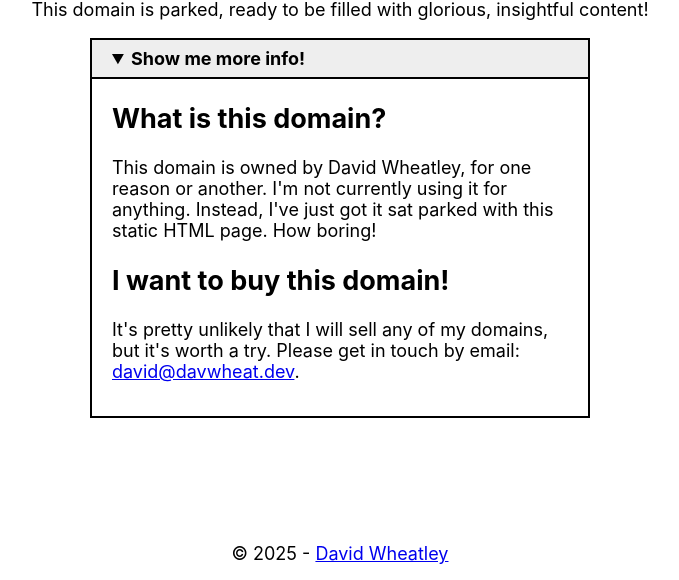
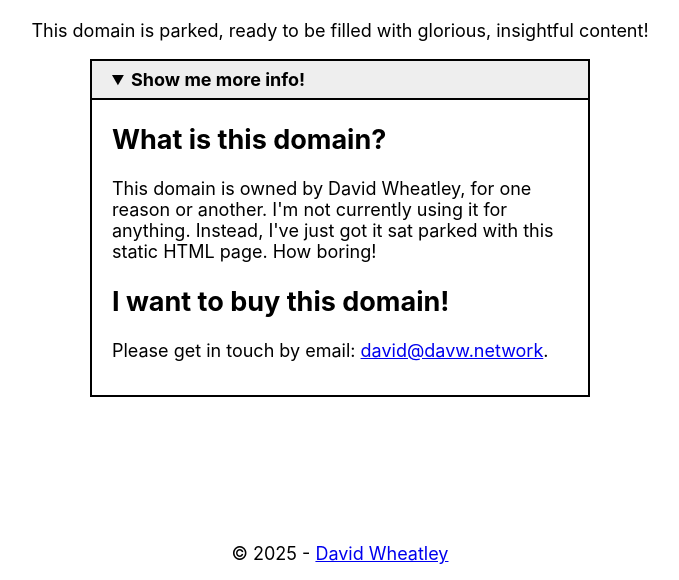
Before and after one commit to davwheat/parked-domain, a plain HTML site: page index.html in a window 1280 px wide. Both pictures are taken after a click on the heading "Show me more info!". Shown: the part 220-800 px from the top of the page, without its empty margins (300-979 px from the left). Drawn offline with Linux system fonts and the light colour scheme.

Commit message:
chore: update email

```diff
--- a/index.html
+++ b/index.html
@@ -26,12 +26,11 @@
 
         <h2>I want to buy this domain!</h2>
         <p>
-          It's pretty unlikely that I will sell any of my domains, but it's
-          worth a try. Please get in touch by email:
+          Please get in touch by email:
           <a
-            href="mailto:david+domain-purchase@davwheat.dev?subject=Domain%20purchase"
+            href="mailto:david@davw.network?subject=Domain%20purchase"
           >
-            david@davwheat.dev</a
+            david@davw.network</a
           >.
         </p>
       </details>
```
